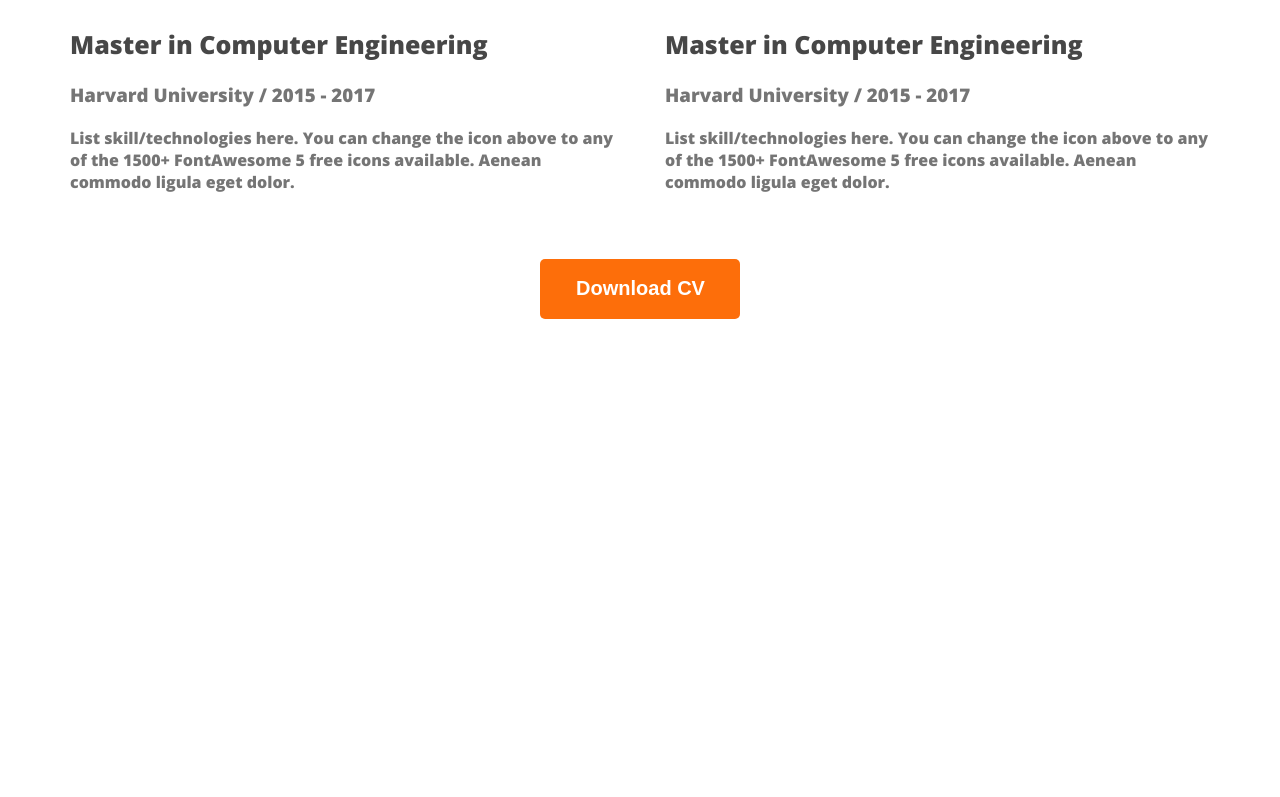
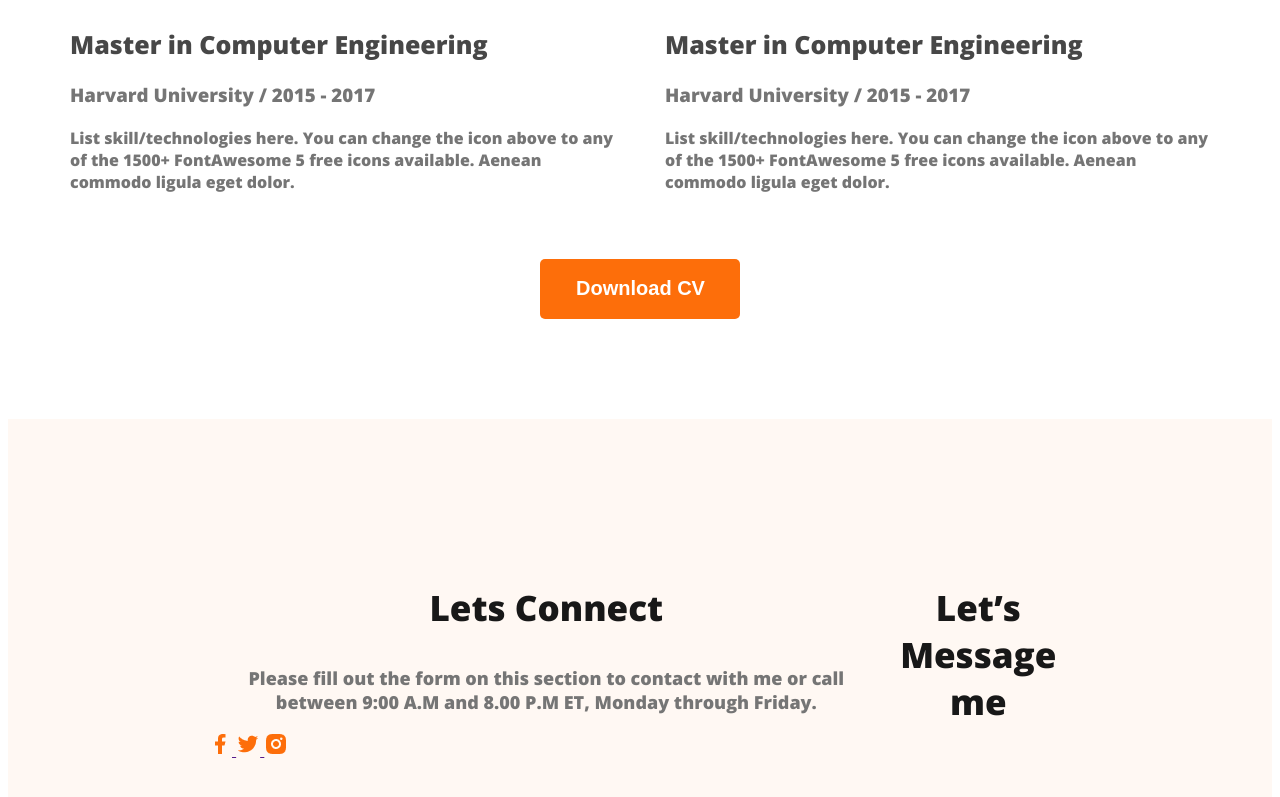
Before and after one commit to Kishorkar/webdeveloper-portfolio, a plain HTML site: page index.html in a window 1280 px wide. Shown: the part 2957-3754 px from the top of the page. Before the commit the page ends 3376 px from the top, so only its background shows below. Drawn offline with nearby package versions, Linux system fonts and the light colour scheme.

Commit message:
basic footer

```diff
--- a/index.html
+++ b/index.html
@@ -142,7 +142,18 @@
         </section>
     </main>
     <footer>
-
+        <div class="footer-column">
+            <h3 class="section-title">Lets Connect</h3>
+            <p class="section-description">Please fill out the form on this section to contact with me or call between 9:00 A.M and 8.00 P.M ET, Monday through Friday.</p>
+            <div class="social-links">
+                <a href=""><img src="images/icons/facebook.png" alt="">
+                </a><a href=""><img src="images/icons/twitter.png" alt="">
+                </a><a href=""><img src="images/icons/insta.png" alt=""></a>
+            </div>
+        </div>
+        <div class="footer-column">
+            <h3 class="section-title">Let’s Message me</h3>
+        </div>
     </footer>
 </body>
 
--- a/styles/portfolio.css
+++ b/styles/portfolio.css
@@ -200,3 +200,12 @@ main section {
     text-align: center;
     margin-top: 50px;
 }
+
+/* footer style */
+footer{
+    display: flex;
+    background: #FFF8F3;
+    margin-top: 100px;
+    padding: 130px 200px;
+
+}
```
